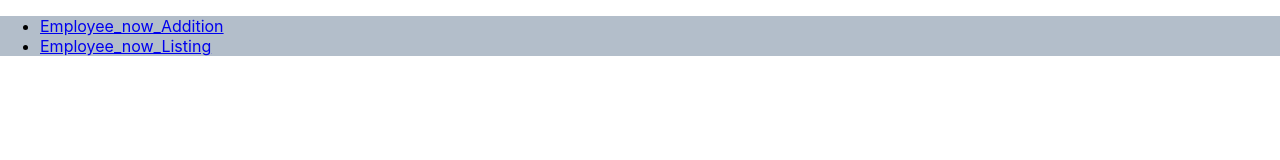
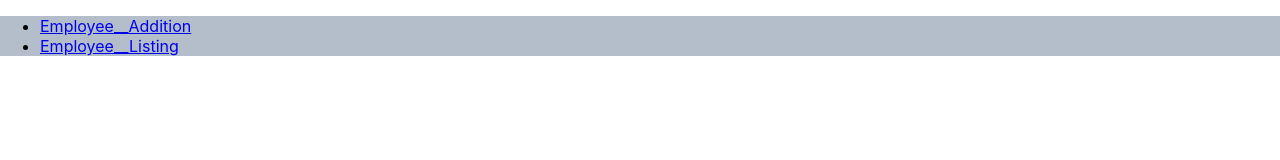
Before and after one commit to vishalpandita/empcrud, a React (Create React App) app in the folder demofrontend/: page / in a window 1280 px wide. Shown: the top 160 px of the page. Built offline with nearby package versions, Linux system fonts and the light colour scheme.

Commit message:
Update App.js

```diff
--- a/demofrontend/src/App.js
+++ b/demofrontend/src/App.js
@@ -12,10 +12,10 @@ function App() {
           <div className="collapse navbar-collapse" >
             <ul className="navbar-nav mr-auto">
               <li className="nav-item">
-                <Link to={'/Addemployee'} className="nav-link">Employee_now_Addition</Link>
+                <Link to={'/Addemployee'} className="nav-link">Employee__Addition</Link>
               </li>
               <li className="nav-item">
-                <Link to={'/Employeelist'} className="nav-link">Employee_now_Listing</Link>
+                <Link to={'/Employeelist'} className="nav-link">Employee__Listing</Link>
               </li>
             </ul>
           </div>
```
